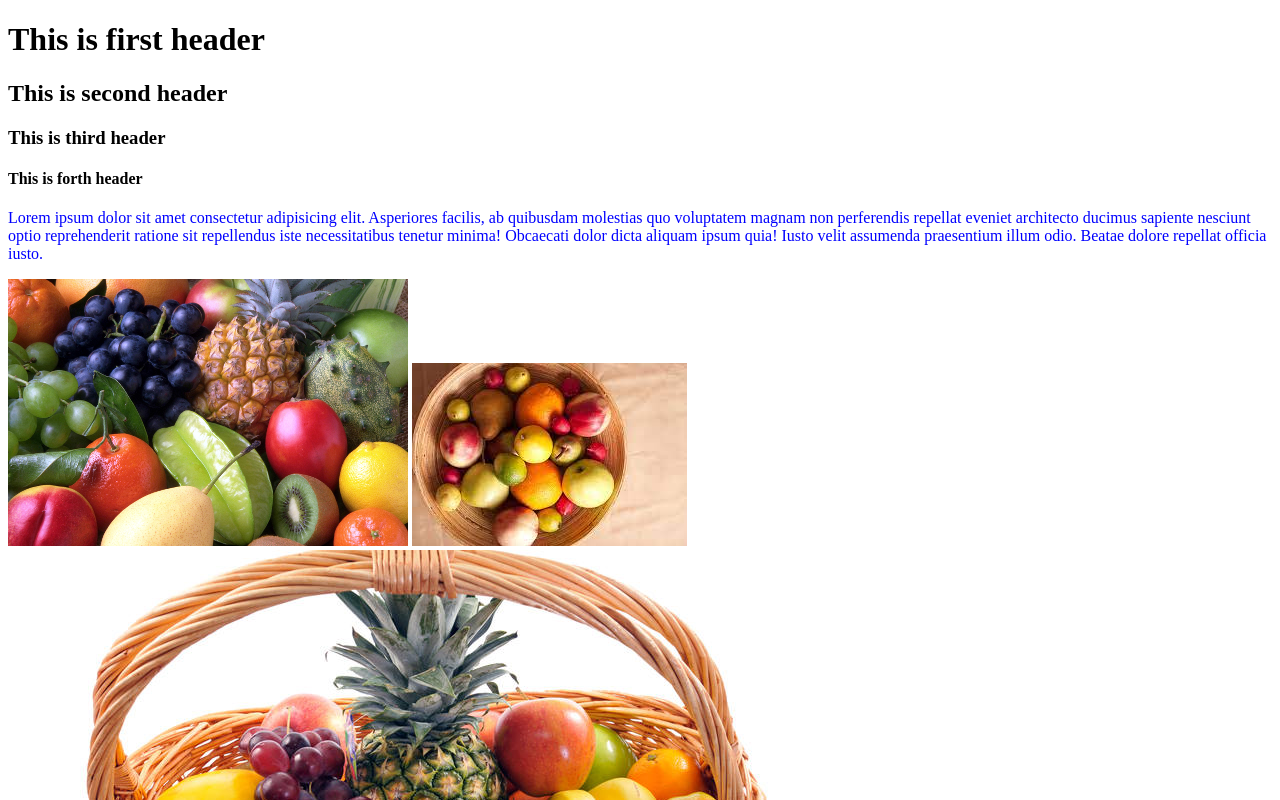
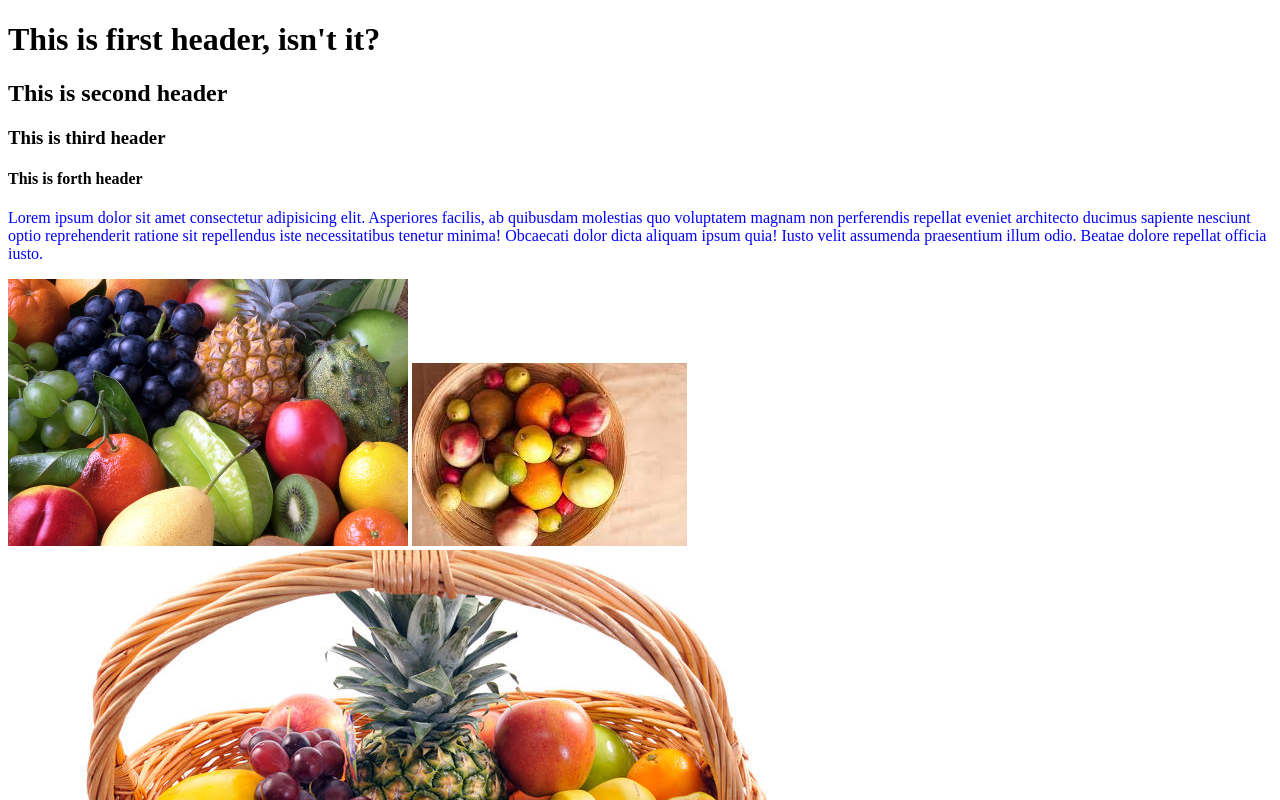
Before and after one commit to saleheen2021/another-first-try, a plain HTML site: page index.html in a window 1280 px wide. Shown: the top 800 px of the page. Drawn offline with Linux system fonts and the light colour scheme.

Commit message:
header change

```diff
--- a/index.html
+++ b/index.html
@@ -12,7 +12,7 @@
     </style>
 </head>
 <body>
-    <h1>This is first header</h1>
+    <h1>This is first header, isn't it?</h1>
     <h2>This is second header</h2>
     <h3>This is third header</h3>
     <h4>This is forth header</h4>
```
